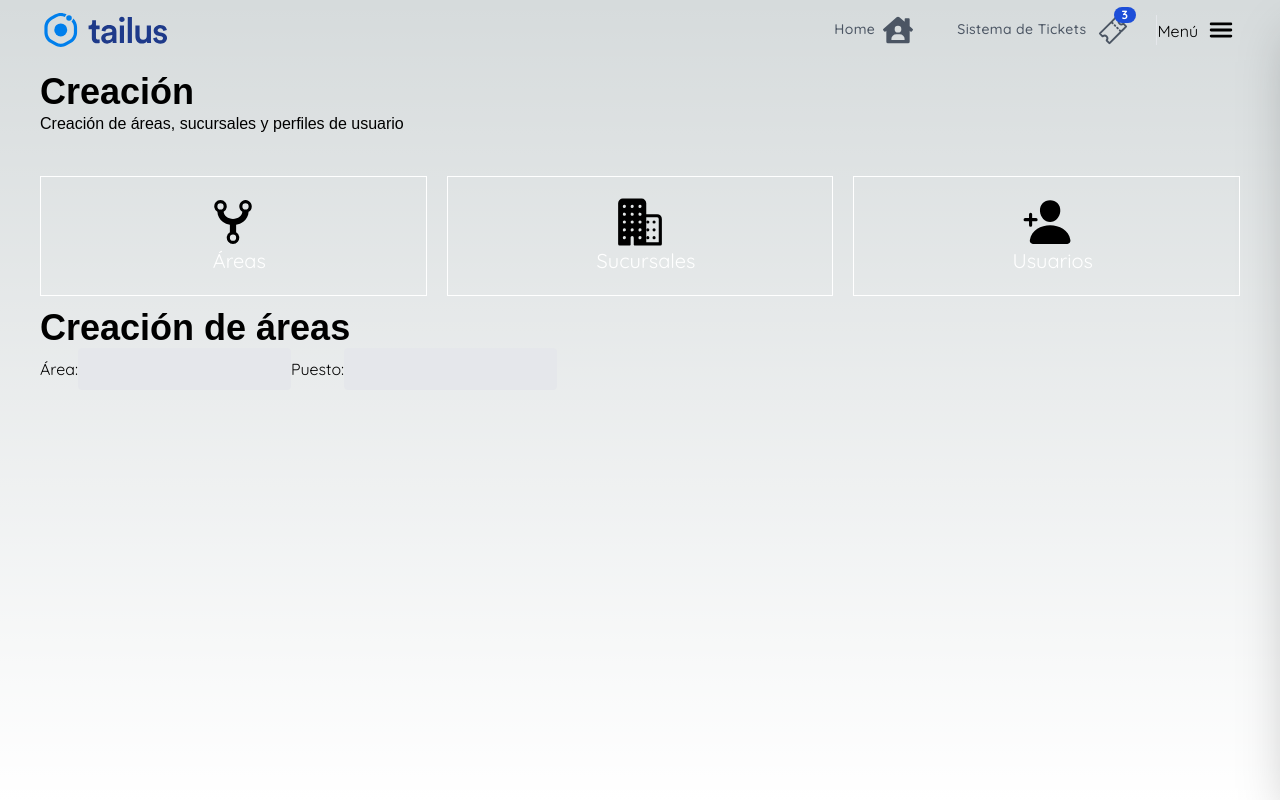
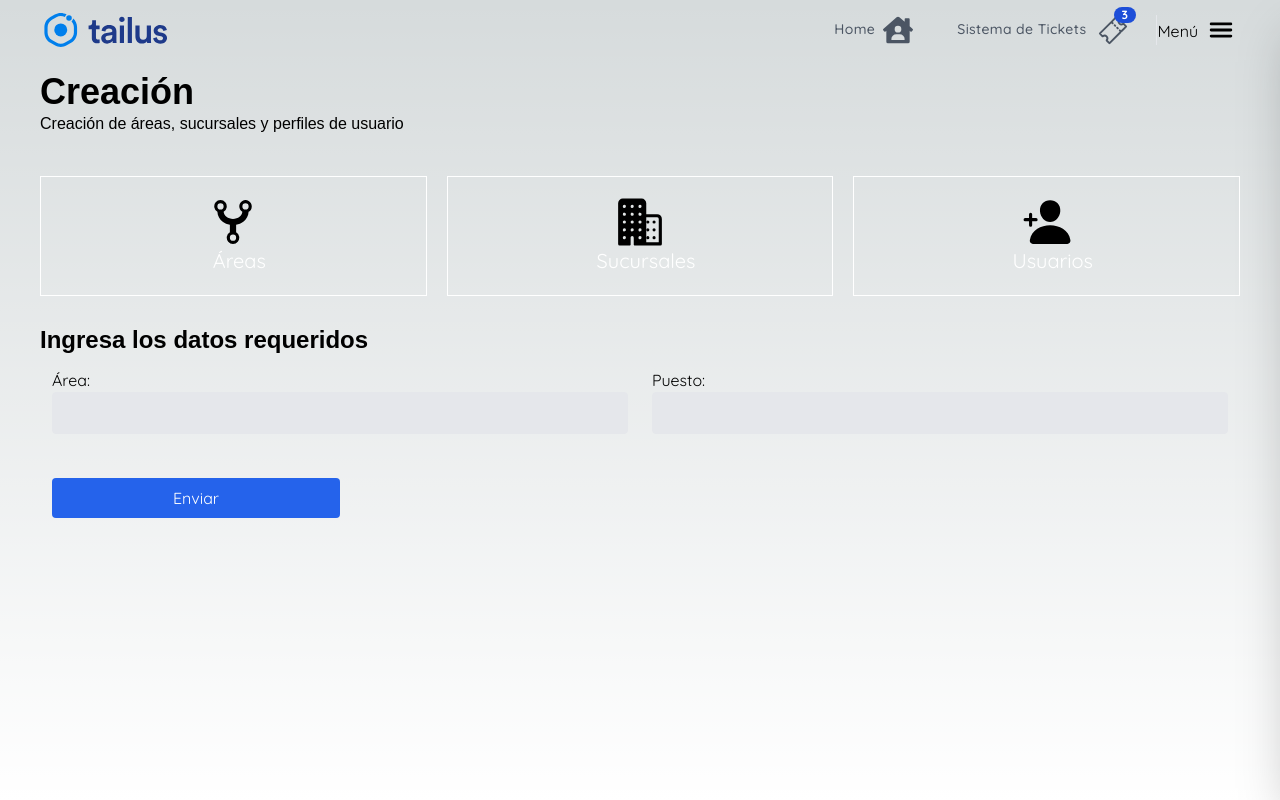
Before and after one commit to JCUrquiza/crmsmocho, a Next.js app: page /dashboard/creation in a window 1280 px wide. Both pictures are taken after a click on the element "Áreas". Built offline with nearby package versions, Linux system fonts and the light colour scheme; a web font is replaced by a local one.

Commit message:
Creating forms for area, sucursal and usuario page

```diff
--- a/src/app/dashboard/creation/ui/AreasForm.tsx
+++ b/src/app/dashboard/creation/ui/AreasForm.tsx
@@ -1,24 +1,37 @@
 import React from 'react';
-import { Title } from '@/components';
+import { Subtitle, Title } from '@/components';
 
 export const AreasForm = () => {
 
     return (
 
-        <div>
+        <div className='pt-5'>
 
-            {/* TODO: Crear título para elementos de formulario */}
-            <Title title='Creación de áreas' />
+            <Subtitle title='Ingresa los datos requeridos' />
 
             <form>
 
-                <label htmlFor="email">Área:</label>
-                <input className="px-5 py-2 border bg-gray-200 rounded mb-5 text-black" type="email" />
+                <div className='flex flex-row'>
 
-                <label htmlFor="email">Puesto:</label>
-                <input className="px-5 py-2 border bg-gray-200 rounded mb-5 text-black" type="email" />
+                    <div className='flex flex-col w-1/2 m-3'>
 
+                        <label htmlFor="email">Área:</label>
+                        <input className="px-5 py-2 border bg-gray-200 rounded mb-5 text-black" type="email" />
 
+                        <div className='flex justify-start'>
+                            <button className='btn-primary mt-6 w-1/2'>Enviar</button>
+                        </div>
+
+                    </div>
+
+                    <div className='flex flex-col w-1/2 m-3'>
+
+                        <label htmlFor="email">Puesto:</label>
+                        <input className="px-5 py-2 border bg-gray-200 rounded mb-5 text-black" type="email" />
+
+                    </div>
+
+                </div>
 
             </form>
 
--- a/src/app/dashboard/creation/ui/SucursalesForm.tsx
+++ b/src/app/dashboard/creation/ui/SucursalesForm.tsx
@@ -1,10 +1,56 @@
 import React from 'react';
+import { Subtitle } from '@/components';
 
 export const SucursalesForm = () => {
 
+    const handleSubmit = (e: React.FormEvent<HTMLFormElement>) => {
+        e.preventDefault();
+        console.log('Enviando formulario...');
+
+    }
+
     return (
 
-        <div>SucursalesForm</div>
+        <div className='pt-5'>
+
+            <Subtitle title='Ingresa los datos requeridos' />
+
+            <form onSubmit={handleSubmit}>
+
+                <div className='flex flex-row'>
+
+                    <div className='flex flex-col w-1/2 m-3'>
+
+                        <label htmlFor="email">Nombre:</label>
+                        <input className="px-5 py-2 border bg-gray-200 rounded mb-5 text-black" type="text" tabIndex={1} />
+
+                        <label htmlFor="email">Zona:</label>
+                        <input className="px-5 py-2 border bg-gray-200 rounded mb-5 text-black" type="text" tabIndex={3} />
+
+                        <label htmlFor="email">Teléfono Uno:</label>
+                        <input className="px-5 py-2 border bg-gray-200 rounded mb-5 text-black" type="text" tabIndex={5} />
+
+                    </div>
+
+                    <div className='flex flex-col w-1/2 m-3'>
+
+                        <label htmlFor="email">Correo:</label>
+                        <input className="px-5 py-2 border bg-gray-200 rounded mb-5 text-black" type="text" tabIndex={2} />
+
+                        <label htmlFor="email">Teléfono Dos:</label>
+                        <input className="px-5 py-2 border bg-gray-200 rounded mb-5 text-black" type="text" tabIndex={4} />
+
+                        <div className='flex justify-end'>
+                            <button className='btn-primary mt-6 w-1/2'>Enviar</button>
+                        </div>
+
+                    </div>
+
+                </div>
+
+            </form>
+
+        </div>
 
     )
 
--- a/src/app/dashboard/creation/ui/UsuariosForm.tsx
+++ b/src/app/dashboard/creation/ui/UsuariosForm.tsx
@@ -1,12 +1,21 @@
 import React from 'react';
+import { Subtitle } from '@/components';
 
 export const UsuariosForm = () => {
 
+    const handleSubmit = (e: React.FormEvent<HTMLFormElement>) => {
+        e.preventDefault();
+        console.log('Enviando formulario...');
+
+    }
+
     return (
 
-        <div>
+        <div className='pt-5'>
 
-            <form>
+            <Subtitle title='Ingresa los datos requeridos' />
+
+            <form onSubmit={handleSubmit}>
 
                 <div className='flex flex-row' >
 
@@ -46,6 +55,10 @@ export const UsuariosForm = () => {
                         <label htmlFor="email">Correo:</label>
                         <input className="px-5 py-2 border bg-gray-200 rounded mb-5 text-black" type="email" tabIndex={8} />
 
+                        <div className='flex justify-end'>
+                            <button className='btn-primary mt-6 w-1/2'>Enviar</button>
+                        </div>
+
                     </div>
 
                 </div>
--- a/src/components/index.ts
+++ b/src/components/index.ts
@@ -1,5 +1,7 @@
 
 
 export * from './ui/top-menu/TopMenu';
-export * from './ui/title/Title'
-export * from './sidebar/Sidebar'
+export * from './ui/title/Title';
+export * from './ui/subTitle/Subtitle';
+
+export * from './sidebar/Sidebar';
--- /dev/null
+++ b/src/components/ui/subTitle/Subtitle.tsx
@@ -0,0 +1,29 @@
+import React from 'react';
+import { titleFont } from '@/config/fonts';
+
+interface Props {
+    title: string;
+    subTitle?: string
+}
+
+export const Subtitle = ({ title, subTitle }: Props) => {
+
+    return (
+
+        <div className='mt-2'>
+
+            <h2 className={`${ titleFont.className } antialiased text-2xl font-semibold`}>
+                { title }
+            </h2>
+
+            {
+                subTitle && (
+                    <h4 className={`${ titleFont.className }`}>{ subTitle }</h4>
+                )
+            }
+
+        </div>
+
+    )
+
+}
```
